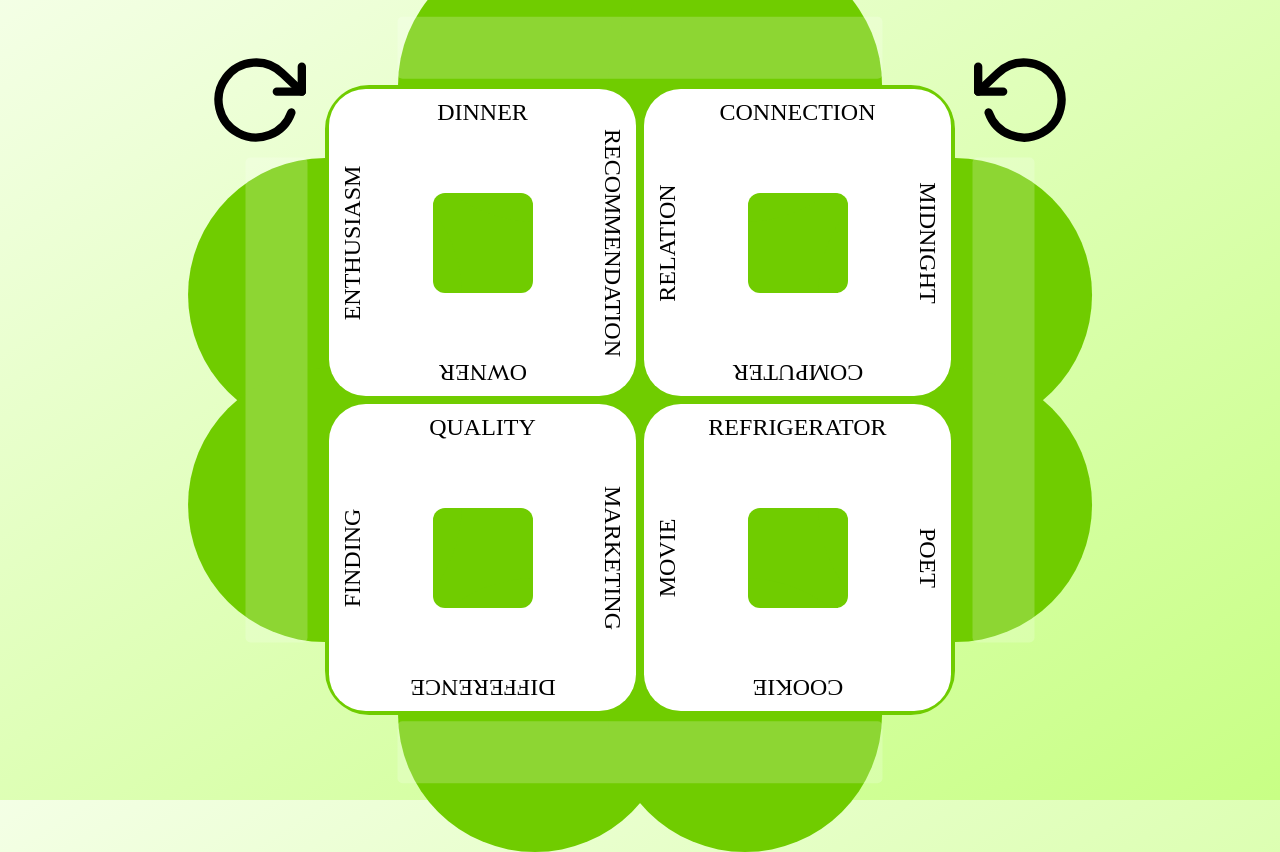
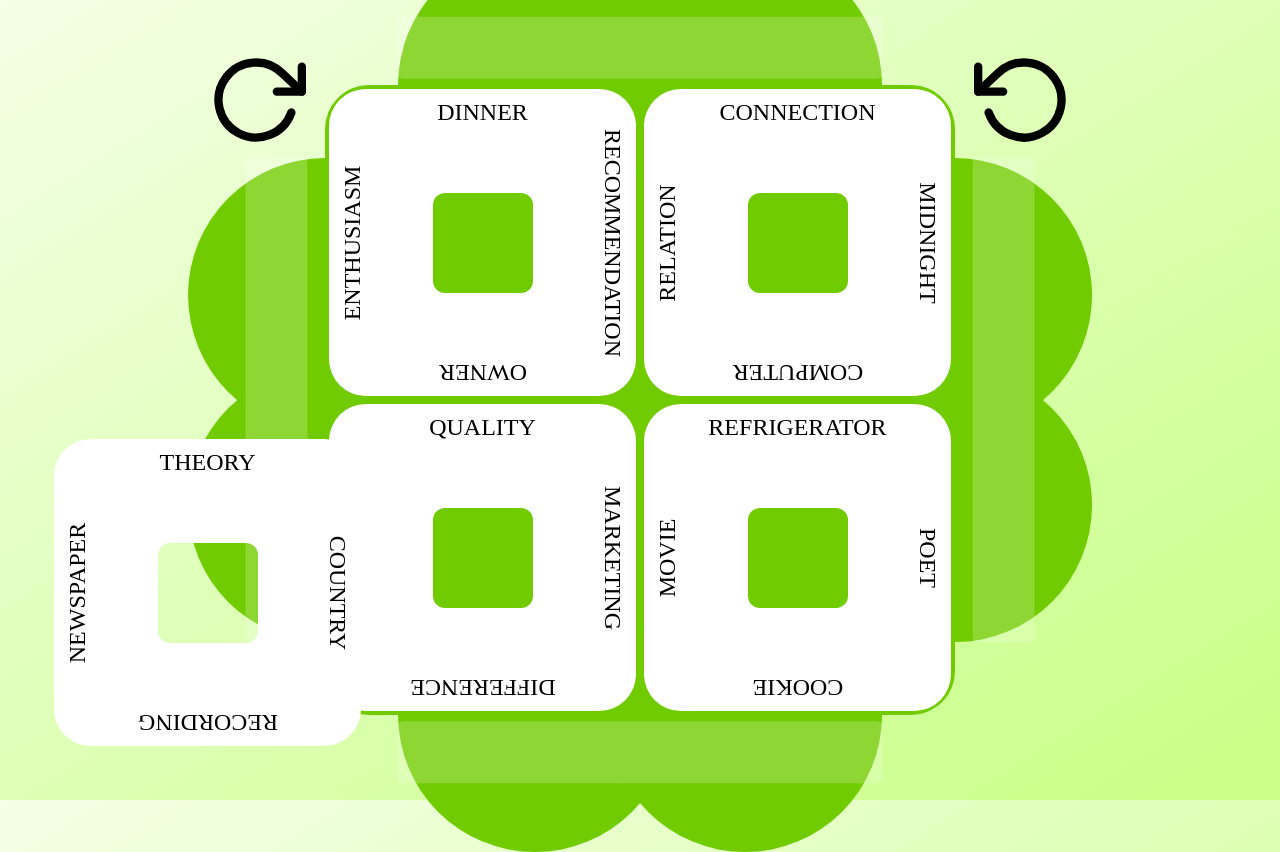
Before and after one commit to rsnoyman/so-clover, a Next.js app: page /guess in a window 1280 px wide. Built offline with nearby package versions, Linux system fonts and the light colour scheme.

Commit message:
spare pile

```diff
--- a/src/components/DraggableCards.tsx
+++ b/src/components/DraggableCards.tsx
@@ -8,23 +8,10 @@ export interface CardData {
 
 interface Props {
   cardData: Array<CardData>;
-  setCardData: React.Dispatch<React.SetStateAction<CardData[] | undefined>>;
+  moveCard: (dragIndex: number, hoverIndex: number) => void;
 }
 
-const Cards = ({ cardData, setCardData }: Props) => {
-  const moveCard = React.useCallback(
-    (dragIndex: number, hoverIndex: number) => {
-      const newCardData = [...cardData];
-
-      const tmp = newCardData[dragIndex];
-      newCardData[dragIndex] = newCardData[hoverIndex];
-      newCardData[hoverIndex] = tmp;
-
-      setCardData(newCardData);
-    },
-    [cardData, setCardData]
-  );
-
+const Cards = ({ cardData, moveCard }: Props) => {
   return (
     <>
       {cardData.map(({ id, words }, index) => (
--- /dev/null
+++ b/src/components/DraggableSpareCard.tsx
@@ -0,0 +1,14 @@
+import React from "react";
+import Card from "@/components/DraggableCard";
+import { CardData } from "@/components/DraggableCards";
+
+interface Props {
+  cardData: CardData;
+  moveCard: (dragIndex: number, hoverIndex: number) => void;
+}
+
+const DraggableSpareCard = ({ cardData: { id, words }, moveCard }: Props) => (
+  <Card id={id} index={-1} words={words} moveCard={moveCard}></Card>
+);
+
+export default DraggableSpareCard;
--- a/src/pages/api/words.ts
+++ b/src/pages/api/words.ts
@@ -9,7 +9,7 @@ export default function handler(
   res: NextApiResponse<Data>
 ) {
   const chosenWords = new Set<string>();
-  while (chosenWords.size < 16) {
+  while (chosenWords.size < 20) {
     const r = Math.floor(Math.random() * words.length);
     chosenWords.add(words[r]);
   }
--- a/src/pages/guess.tsx
+++ b/src/pages/guess.tsx
@@ -1,4 +1,5 @@
 import React from "react";
+import styled from "@emotion/styled";
 import useSWRImmutable from "swr/immutable";
 import { DndProvider } from "react-dnd";
 import { HTML5Backend } from "react-dnd-html5-backend";
@@ -11,6 +12,7 @@ import {
   RightInput,
 } from "@/components/Input";
 import Cards, { CardData } from "@/components/DraggableCards";
+import SpareCard from "@/components/DraggableSpareCard";
 
 async function fetcher(endpoint: string) {
   const response = await fetch(endpoint);
@@ -19,10 +21,22 @@ async function fetcher(endpoint: string) {
   return json;
 }
 
+const SparePile = styled.div`
+  position: fixed;
+  left: 50px;
+  bottom: 50px;
+`;
+
 export default function GuessStage() {
-  const [cardData, setCardData] = React.useState<CardData[]>();
-  const { data, error, isLoading } = useSWRImmutable("/api/words", fetcher);
+  const [cardData, setCardData] = React.useState<CardData[]>(); // use context?
+  const [spareCardData, setSpareCardData] = React.useState<CardData>();
+  const { data, error, isLoading } = useSWRImmutable<string[]>(
+    "/api/words",
+    fetcher
+  );
 
+  // TODO set this id in describe phase
+  // Drag and drop does not respect rotation - use horse example
   React.useMemo(() => {
     if (data) {
       setCardData(
@@ -31,8 +45,39 @@ export default function GuessStage() {
           words: data.slice(i * 4, i * 4 + 4),
         }))
       );
+      setSpareCardData({ id: -1, words: data.slice(16, 20) });
     }
   }, [data]);
+
+  const moveCard = React.useCallback(
+    (dragIndex: number, hoverIndex: number) => {
+      if (!cardData || !spareCardData) return;
+
+      const newCardData = [...cardData];
+
+      if (dragIndex === -1) {
+        const tmp = { ...spareCardData };
+        setSpareCardData(newCardData[hoverIndex]);
+        newCardData[hoverIndex] = tmp;
+        setCardData(newCardData);
+        return;
+      }
+
+      if (hoverIndex === -1) {
+        const tmp = { ...spareCardData };
+        setSpareCardData(newCardData[dragIndex]);
+        newCardData[dragIndex] = tmp;
+        setCardData(newCardData);
+        return;
+      }
+
+      const tmp = newCardData[dragIndex];
+      newCardData[dragIndex] = newCardData[hoverIndex];
+      newCardData[hoverIndex] = tmp;
+      setCardData(newCardData);
+    },
+    [cardData, spareCardData]
+  );
 
   if (isLoading) {
     return <p>Loading…</p>;
@@ -43,15 +88,19 @@ export default function GuessStage() {
   }
 
   return (
-    cardData && (
+    cardData &&
+    spareCardData && (
       <DndProvider backend={HTML5Backend}>
         <Board>
-          <Cards cardData={cardData} setCardData={setCardData} />
+          <Cards cardData={cardData} moveCard={moveCard} />
           <TopInput />
           <RightInput />
           <BottomInput />
           <LeftInput />
         </Board>
+        <SparePile>
+          <SpareCard cardData={spareCardData} moveCard={moveCard} />
+        </SparePile>
       </DndProvider>
     )
   );
```
